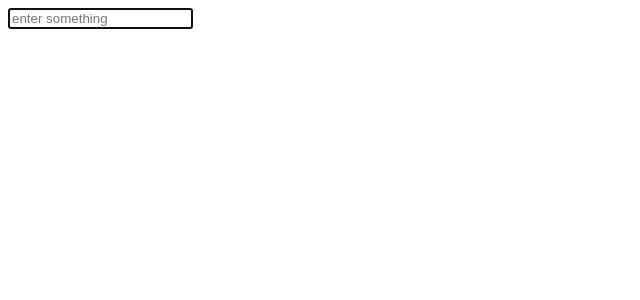
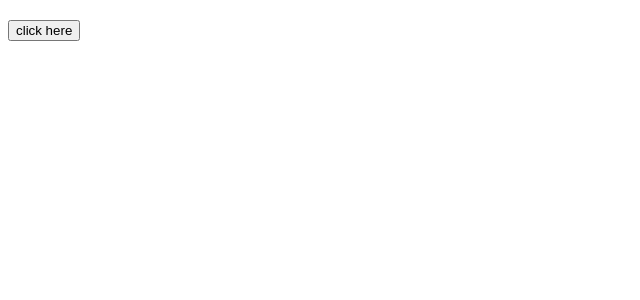
Before and after one commit to sovon-halder/learn-react, a React (Vite) app: page / in a window 1280 px wide. Shown: the top 300 px of the page, without its empty margins (0-640 px from the left). Built offline with nearby package versions, Linux system fonts and the light colour scheme.

Commit message:
usrRef learning

```diff
--- a/src/App.jsx
+++ b/src/App.jsx
@@ -1,32 +1,19 @@
-import React, { Fragment, useEffect, useRef } from 'react';
-
-
+import { useRef } from "react";
 
 
 const App=()=>{
-
-  const user=useRef(null);
- useEffect(()=>{
-      user.current.focus();
- });
-
-
-
+  const usa=useRef();
+const action=()=>{
+usa.current.innerText="love you sovon"
+}
 
   return(
-<div>
-
-
-<input ref={user} type="text" placeholder="enter something"/>
-
-
-
-
-
-</div>
-
-
+   <div>
+<h2 ref={usa}></h2>
+<button onClick={action}>click here</button>
+   </div>
   );
 };
 
-export default App;
+
+export default App
```
